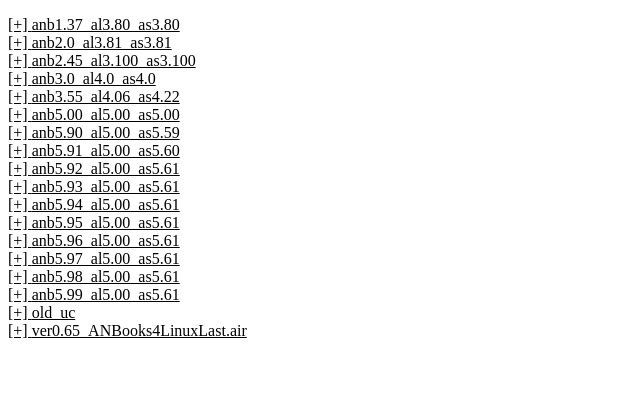
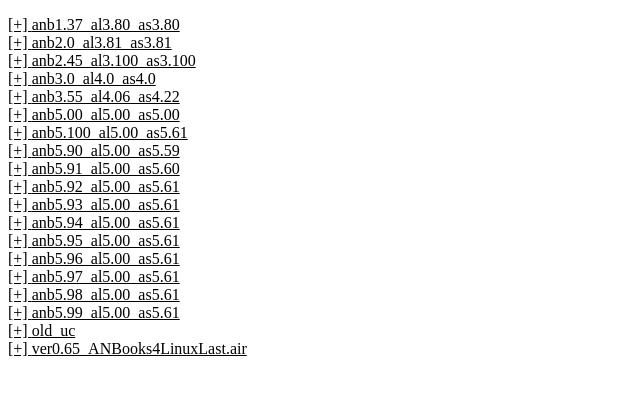
Before and after one commit to famibee/famibee.github.io, a plain HTML site: page OldApps/index.html in a window 1280 px wide. Shown: the whole page, without its empty margins (0-640 px from the left). Drawn offline with nearby package versions, Linux system fonts and the light colour scheme.

Commit message:
ANBooks更新5.100
5.100
	* bug：プロジェクトを新規作成できない不具合

```diff
--- a/OldApps/index.html
+++ b/OldApps/index.html
@@ -71,6 +71,13 @@
 <a href="anb5.00_al5.00_as5.00/ver5.00_UnderCherry.air">ver5.00_UnderCherry.air</a><br/>
 <a href="anb5.00_al5.00_as5.00/ver5.00_UnderCherry.zip">ver5.00_UnderCherry.zip</a><br/>
 <a href="anb5.00_al5.00_as5.00/ver5.00_an_sdk.zip">ver5.00_an_sdk.zip</a><br/>
+</dd>
+
+<dt>anb5.100_al5.00_as5.61</dt>
+<dd><a href="anb5.100_al5.00_as5.61/ver5.00_AIRlib.zip">ver5.00_AIRlib.zip</a><br/>
+<a href="anb5.100_al5.00_as5.61/ver5.100_ANBooks.dmg">ver5.100_ANBooks.dmg</a><br/>
+<a href="anb5.100_al5.00_as5.61/ver5.100_ANBooks.exe">ver5.100_ANBooks.exe</a><br/>
+<a href="anb5.100_al5.00_as5.61/ver5.61_an_sdk.zip">ver5.61_an_sdk.zip</a><br/>
 </dd>
 
 <dt>anb5.90_al5.00_as5.59</dt>
@@ -151,6 +158,7 @@
 <dt>anb5.99_al5.00_as5.61</dt>
 <dd><a href="anb5.99_al5.00_as5.61/ver5.00_AIRlib.zip">ver5.00_AIRlib.zip</a><br/>
 <a href="anb5.99_al5.00_as5.61/ver5.61_an_sdk.zip">ver5.61_an_sdk.zip</a><br/>
+<a href="anb5.99_al5.00_as5.61/ver5.61_uc.air">ver5.61_uc.air</a><br/>
 <a href="anb5.99_al5.00_as5.61/ver5.99_ANBooks.dmg">ver5.99_ANBooks.dmg</a><br/>
 <a href="anb5.99_al5.00_as5.61/ver5.99_ANBooks.exe">ver5.99_ANBooks.exe</a><br/>
 </dd>
```
Also changed, not shown: 5 other files.
